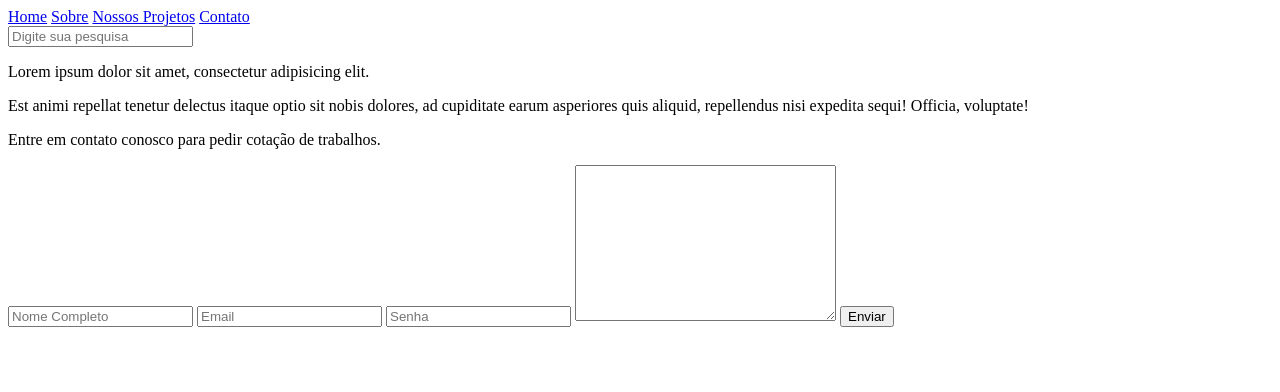
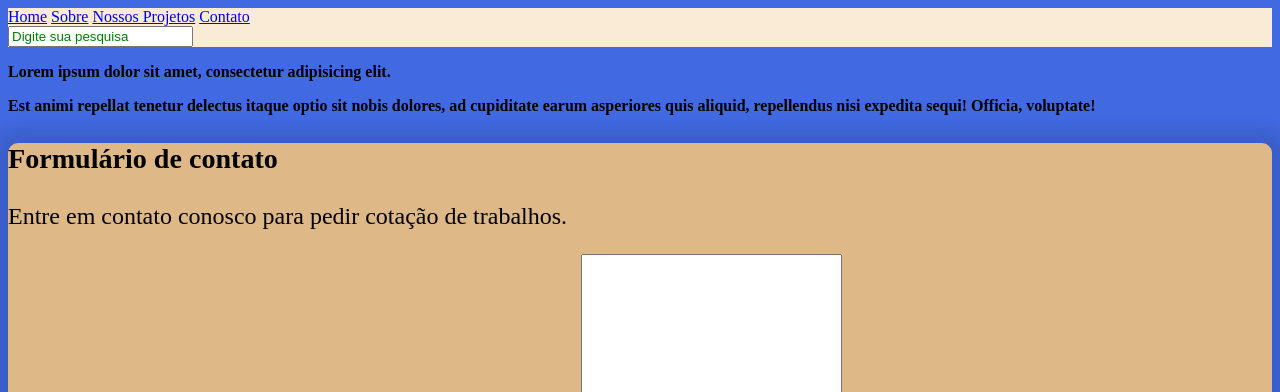
Before and after one commit to luisalsls/0102html-css, a plain HTML site: page index.html in a window 1280 px wide. Shown: the top 392 px of the page. Drawn offline with Linux system fonts and the light colour scheme.

Commit message:
Adicionar a estilização do site

```diff
--- a/index.html
+++ b/index.html
@@ -11,20 +11,22 @@
 
 <body>
     <header>
-        <nav>
+        <nav class="nav-header cor-vermelha">
             <a href="#">Home</a>
             <a href="#">Sobre</a>
             <a href="#">Nossos Projetos</a>
             <a href="#">Contato</a>
         </nav>
-        <input type="text" placeholder="Digite sua pesquisa">
+        <input type="text" placeholder="Digite sua pesquisa" id="header-pesquisa">
     </header>
-    <p>Lorem ipsum dolor sit amet, consectetur adipisicing elit.</p>
-    <p>
+
+    <p class="negrito">Lorem ipsum dolor sit amet, consectetur adipisicing elit.</p>
+    <p class="negrito">
         Est animi repellat tenetur delectus itaque optio sit nobis dolores, ad cupiditate earum asperiores quis
         aliquid, repellendus nisi expedita sequi! Officia, voluptate!
     </p>
-    <section>
+    <section class="formulario-contato">
+        <h3>Formulário de contato</h3>
         <p>Entre em contato conosco para pedir cotação de trabalhos.</p>
 
         <input type="text" placeholder="Nome Completo">
@@ -32,9 +34,11 @@
         <input type="password" placeholder="Senha" maxlength="10">
         <textarea name="" id="" cols="30" rows="10"></textarea>
         <button>Enviar</button>
+
     </section>
+    <img src="http://www.scs.usp.br/identidadevisual/wp-content/uploads/2013/08/usp-logo-png.png" alt="">
     <footer>
-        <marquee behavior="" direction="">SSALVEEE</marquee>
+
     </footer>
 </body>
 
--- a/styles.css
+++ b/styles.css
@@ -0,0 +1,54 @@
+/*
+SELETOR{
+    PROPRIEDADE: VALOR;
+}
+*/
+
+
+body {
+background-color: royalblue;
+font-family: sans-serif
+margin: 0;
+}
+
+header {
+background-color: antiquewhite
+}
+
+.nav-header {
+text-decoration: none
+}
+
+.cor-vermelha {
+color: red
+}
+
+#header-pesquisa::placeholder {
+color: green
+}
+
+.formulario-contato {
+font-size: 18pt;
+background-color: burlywood;
+border-radius: 10px;
+box-shadow: 1px 1px 15px 15px rgba(0, 0, 0, 0.1)
+}
+
+.negrito{
+    font-weight: bold;
+}
+
+.negrito:hover{
+color: whitesmoke;
+}
+
+img{
+    opacity: 0.5;
+}
+
+img:hover{
+    opacity: 1;
+}
+
+button{
+    cursor: pointer;
```
